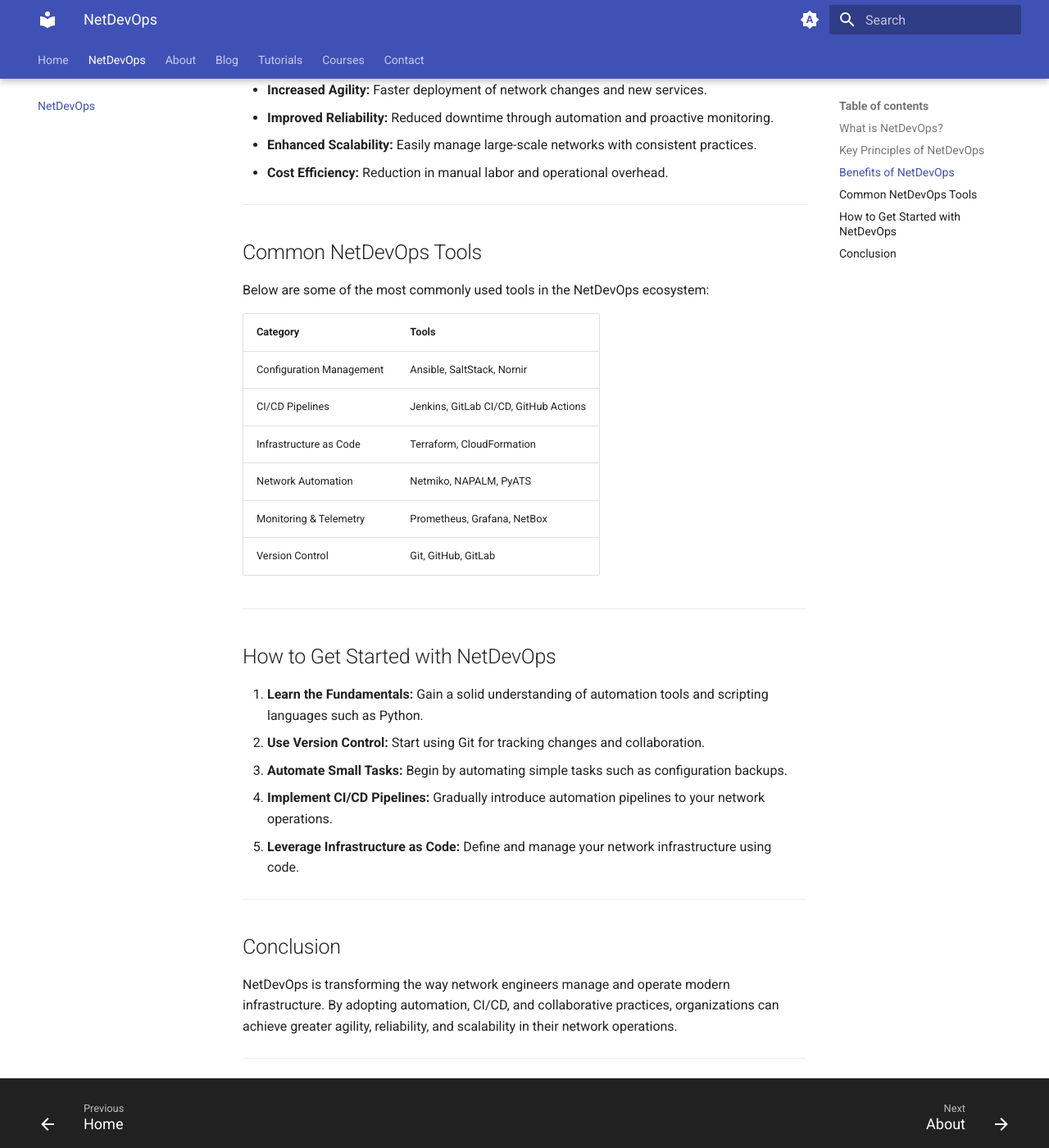
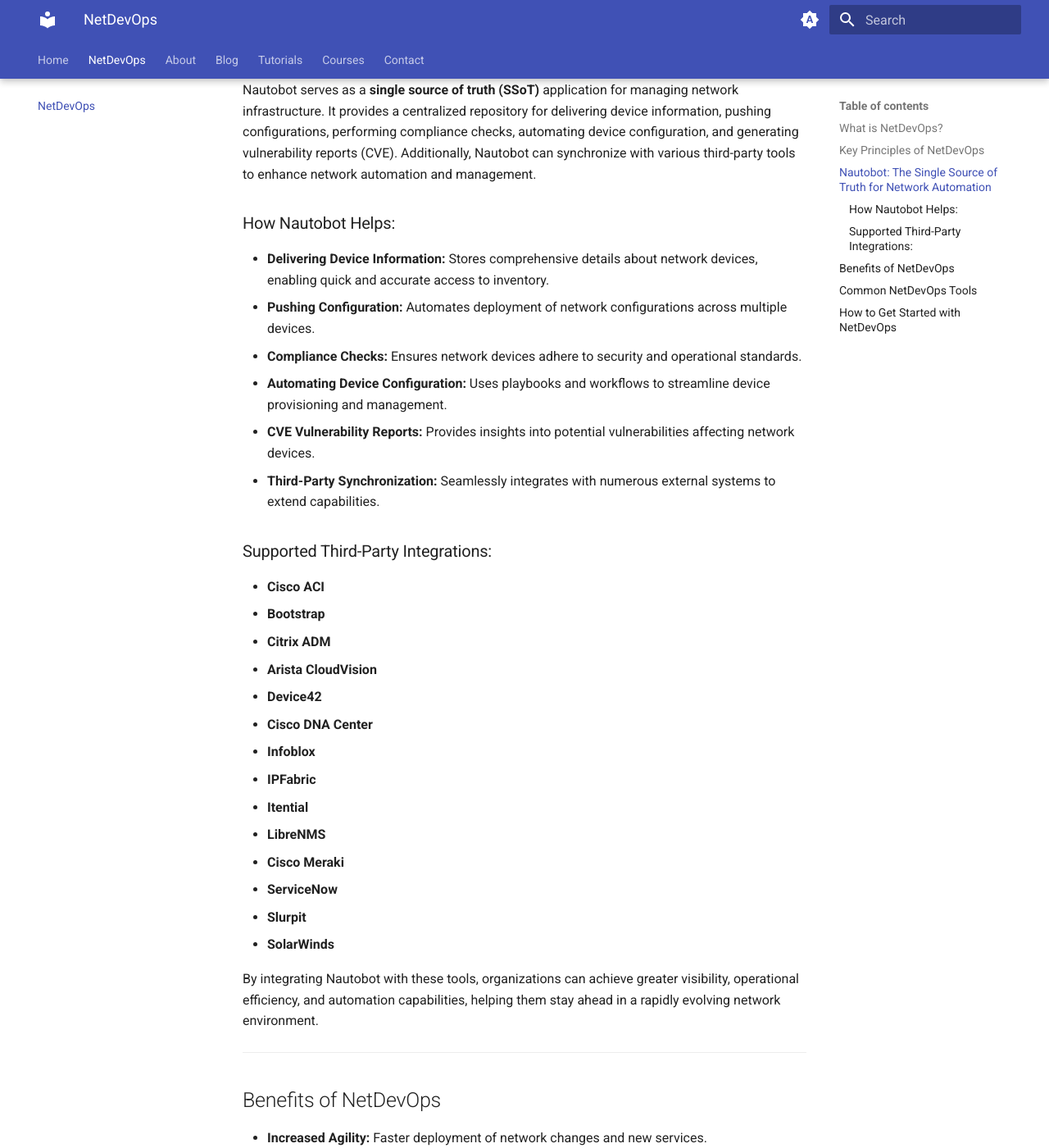
Before and after one commit to bsmeding/bsmeding.github.io, an MkDocs documentation site: the page built from docs/netdevops.md, in a window 1280 px wide and 1400 px high, scrolled down 1132 px. Shown: the whole window at 82% size. Built offline with MkDocs 1.6.1 and Material for MkDocs 9.7.7, drawn with Linux system fonts in a browser that asks for light colours.

```diff
--- a/docs/netdevops.md
+++ b/docs/netdevops.md
@@ -29,6 +29,40 @@
 5. **Monitoring and Feedback**
    - Integrating telemetry and monitoring solutions to gain real-time insights into network performance.
    - Tools such as Prometheus, Grafana, and NetBox are frequently used.
+
+---
+
+## Nautobot: The Single Source of Truth for Network Automation
+
+Nautobot serves as a **single source of truth (SSoT)** application for managing network infrastructure. It provides a centralized repository for delivering device information, pushing configurations, performing compliance checks, automating device configuration, and generating vulnerability reports (CVE). Additionally, Nautobot can synchronize with various third-party tools to enhance network automation and management.
+
+### How Nautobot Helps:
+
+- **Delivering Device Information:** Stores comprehensive details about network devices, enabling quick and accurate access to inventory.
+- **Pushing Configuration:** Automates deployment of network configurations across multiple devices.
+- **Compliance Checks:** Ensures network devices adhere to security and operational standards.
+- **Automating Device Configuration:** Uses playbooks and workflows to streamline device provisioning and management.
+- **CVE Vulnerability Reports:** Provides insights into potential vulnerabilities affecting network devices.
+- **Third-Party Synchronization:** Seamlessly integrates with numerous external systems to extend capabilities.
+
+### Supported Third-Party Integrations:
+
+- **Cisco ACI**
+- **Bootstrap**
+- **Citrix ADM**
+- **Arista CloudVision**
+- **Device42**
+- **Cisco DNA Center**
+- **Infoblox**
+- **IPFabric**
+- **Itential**
+- **LibreNMS**
+- **Cisco Meraki**
+- **ServiceNow**
+- **Slurpit**
+- **SolarWinds**
+
+By integrating Nautobot with these tools, organizations can achieve greater visibility, operational efficiency, and automation capabilities, helping them stay ahead in a rapidly evolving network environment.
 
 ---
 
@@ -65,9 +99,3 @@
 5. **Leverage Infrastructure as Code:** Define and manage your network infrastructure using code.
 
 ---
-
-## Conclusion
-
-NetDevOps is transforming the way network engineers manage and operate modern infrastructure. By adopting automation, CI/CD, and collaborative practices, organizations can achieve greater agility, reliability, and scalability in their network operations.
-
----
```
